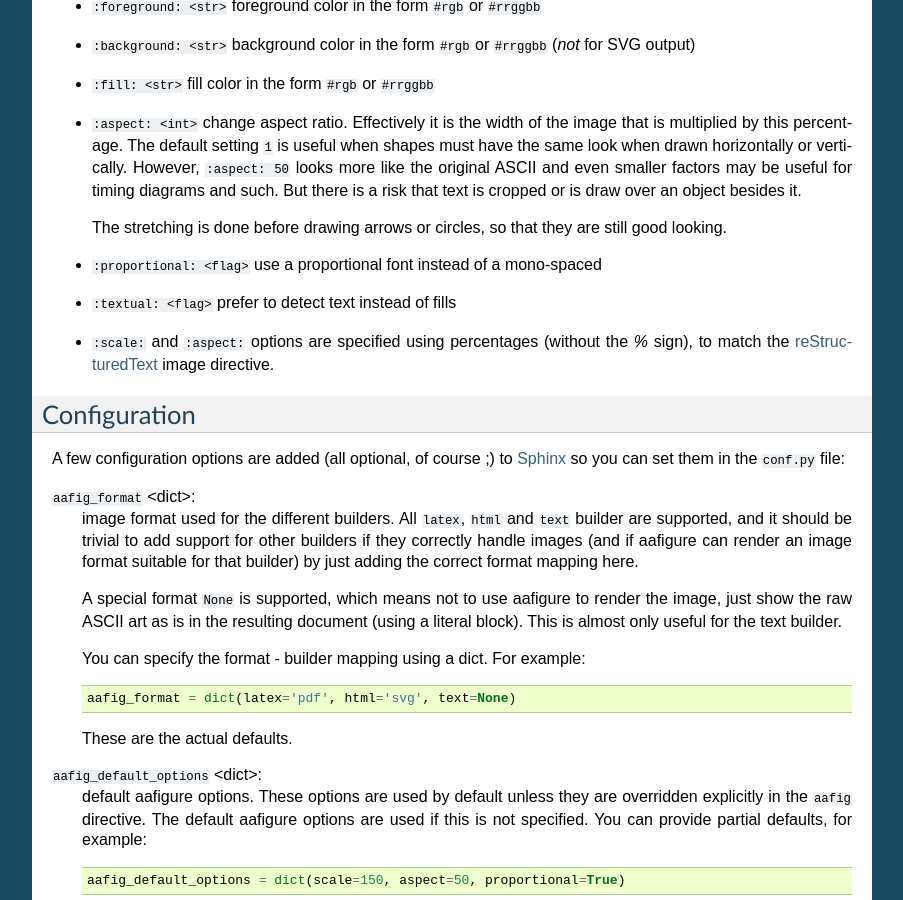
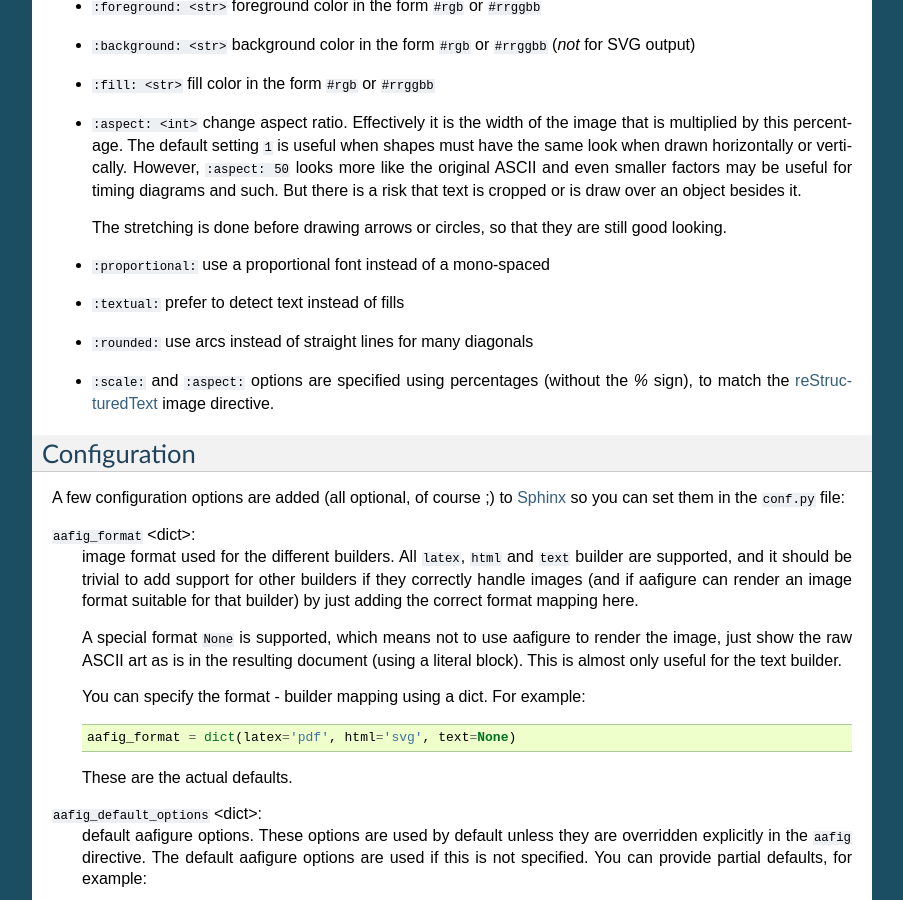
Before and after one commit to aafigure/aafigure, a Sphinx documentation site: the page built from documentation/sphinxext.rst, in a window 1280 px wide and 900 px high, scrolled down 880 px. Shown: the whole window, without its empty margins (198-1101 px from the left). Built offline with Sphinx 7.4.7, drawn with Linux system fonts in a browser that asks for light colours.

Commit message:
docs: add "rounded" option

```diff
--- a/documentation/docutils.rst
+++ b/documentation/docutils.rst
@@ -42,6 +42,7 @@ The ``aafigure`` directive has the following options:
 - ``:proportional: <flag>``  use a proportional font instead of a mono-spaced
   one.
 
+
 Docutils plug-in
 ================
 The docutils-aafigure_ extension depends on the aafigure package also requires
--- a/documentation/examples.rst
+++ b/documentation/examples.rst
@@ -93,6 +93,7 @@ No not really, yet. But you get the idea.
 
 .. aafig::
     :scale: 80
+    :rounded:
 
     +---------+         +---------+     +---------+
     |  Shape  |         |  Line   |     |  Point  |
@@ -109,6 +110,7 @@ No not really, yet. But you get the idea.
                         +---------+
 
 .. aafig::
+    :rounded:
 
                              /-----------\     yes /----------\
                           -->| then this |--->*--->| and this |
--- a/documentation/sphinxext.rst
+++ b/documentation/sphinxext.rst
@@ -69,9 +69,11 @@ The ``aafig`` directive has the following options:
   The stretching is done before drawing arrows or circles, so that they are
   still good looking.
 
-- ``:proportional: <flag>``  use a proportional font instead of a mono-spaced
+- ``:proportional:``  use a proportional font instead of a mono-spaced
 
-- ``:textual: <flag>``  prefer to detect text instead of fills
+- ``:textual:``  prefer to detect text instead of fills
+
+- ``:rounded:``  use arcs instead of straight lines for many diagonals
 
 - ``:scale:`` and ``:aspect:`` options are specified using percentages
   (without the *%* sign), to match the reStructuredText_ image directive.
```
Also changed, not shown: documentation/shortintro.rst (+23 -0 lines).
